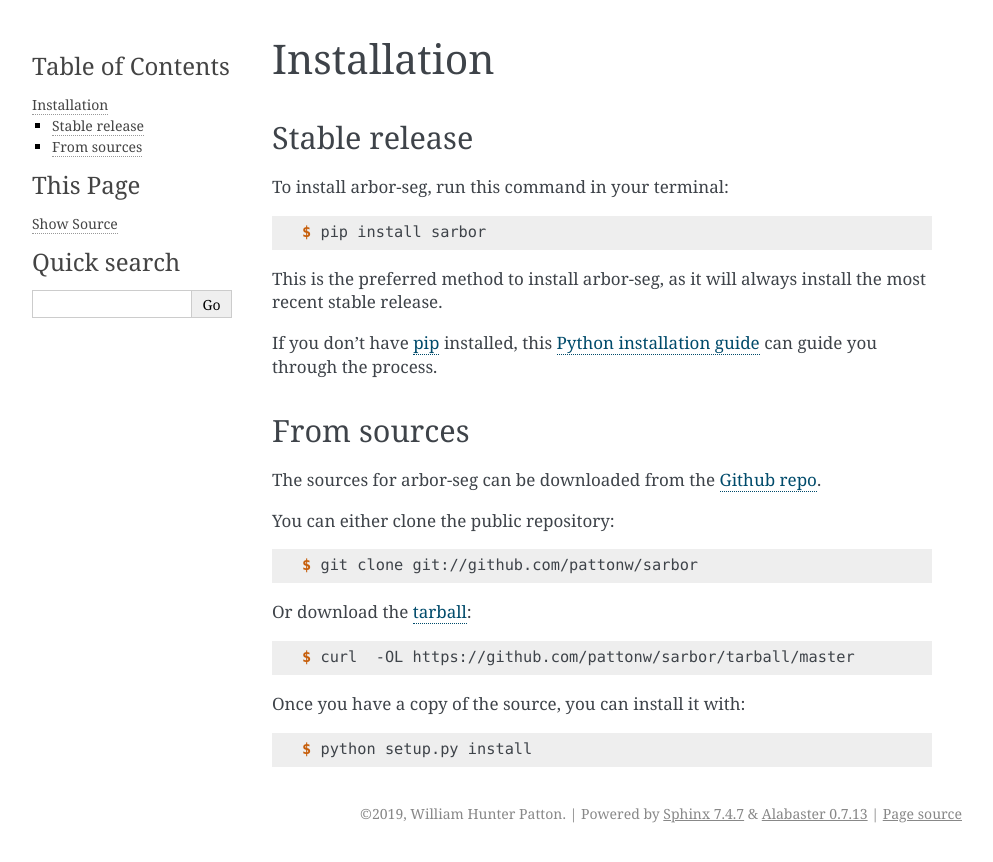
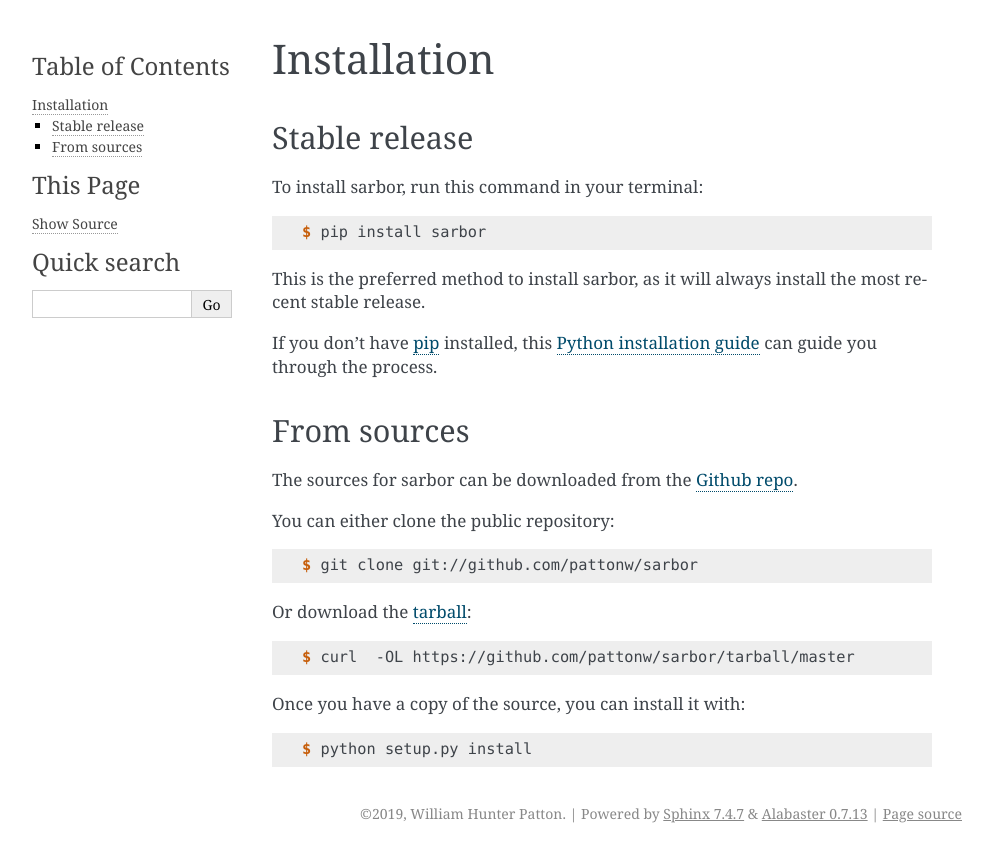
Before and after one commit to pattonw/sarbor, a Sphinx documentation site: the page built from docs/installation.rst, in a window 1280 px wide. Shown: the top 862 px of the page, without its empty margins (148-1141 px from the left). Built offline with Sphinx 7.4.7, drawn with Linux system fonts in a browser that asks for light colours; pages that are not in the unit, such as notebooks, are missing from menus.

Commit message:
replaced arbor-seg with sarbor

```diff
--- a/CONTRIBUTING.rst
+++ b/CONTRIBUTING.rst
@@ -38,8 +38,8 @@ and "help wanted" is open to whoever wants to implement it.
 Write Documentation
 ~~~~~~~~~~~~~~~~~~~
 
-arbor-seg could always use more documentation, whether as part of the
-official arbor-seg docs, in docstrings, or even on the web in blog posts,
+sarbor could always use more documentation, whether as part of the
+official sarbor docs, in docstrings, or even on the web in blog posts,
 articles, and such.
 
 Submit Feedback
--- a/docs/conf.py
+++ b/docs/conf.py
@@ -47,7 +47,7 @@ source_suffix = '.rst'
 master_doc = 'index'
 
 # General information about the project.
-project = u'arbor-seg'
+project = u'sarbor'
 copyright = u"2019, William Hunter Patton"
 author = u"William Hunter Patton"
 
@@ -129,7 +129,7 @@ latex_elements = {
 # [howto, manual, or own class]).
 latex_documents = [
     (master_doc, 'sarbor.tex',
-     u'arbor-seg Documentation',
+     u'sarbor Documentation',
      u'William Hunter Patton', 'manual'),
 ]
 
@@ -140,7 +140,7 @@ latex_documents = [
 # (source start file, name, description, authors, manual section).
 man_pages = [
     (master_doc, 'sarbor',
-     u'arbor-seg Documentation',
+     u'sarbor Documentation',
      [author], 1)
 ]
 
@@ -152,7 +152,7 @@ man_pages = [
 #  dir menu entry, description, category)
 texinfo_documents = [
     (master_doc, 'sarbor',
-     u'arbor-seg Documentation',
+     u'sarbor Documentation',
      author,
      'sarbor',
      'One line description of project.',
--- a/docs/index.rst
+++ b/docs/index.rst
@@ -1,4 +1,4 @@
-Welcome to arbor-seg's documentation!
+Welcome to sarbor's documentation!
 ======================================
 
 .. toctree::
--- a/docs/installation.rst
+++ b/docs/installation.rst
@@ -8,13 +8,13 @@ Installation
 Stable release
 --------------
 
-To install arbor-seg, run this command in your terminal:
+To install sarbor, run this command in your terminal:
 
 .. code-block:: console
 
     $ pip install sarbor
 
-This is the preferred method to install arbor-seg, as it will always install the most recent stable release.
+This is the preferred method to install sarbor, as it will always install the most recent stable release.
 
 If you don't have `pip`_ installed, this `Python installation guide`_ can guide
 you through the process.
@@ -26,7 +26,7 @@ you through the process.
 From sources
 ------------
 
-The sources for arbor-seg can be downloaded from the `Github repo`_.
+The sources for sarbor can be downloaded from the `Github repo`_.
 
 You can either clone the public repository:
 
--- a/docs/usage.rst
+++ b/docs/usage.rst
@@ -2,6 +2,6 @@
 Usage
 =====
 
-To use arbor-seg in a project::
+To use sarbor in a project::
 
     import sarbor
--- a/sarbor/__init__.py
+++ b/sarbor/__init__.py
@@ -1,6 +1,6 @@
 # -*- coding: utf-8 -*-
 
-"""Top-level package for arbor-seg."""
+"""Top-level package for sarbor."""
 
 __author__ = """William Hunter Patton"""
 __email__ = "pattonw@hhmi.org"
```
Also changed, not shown: README.rst (+4 -4 lines), .github/ISSUE_TEMPLATE.md.
